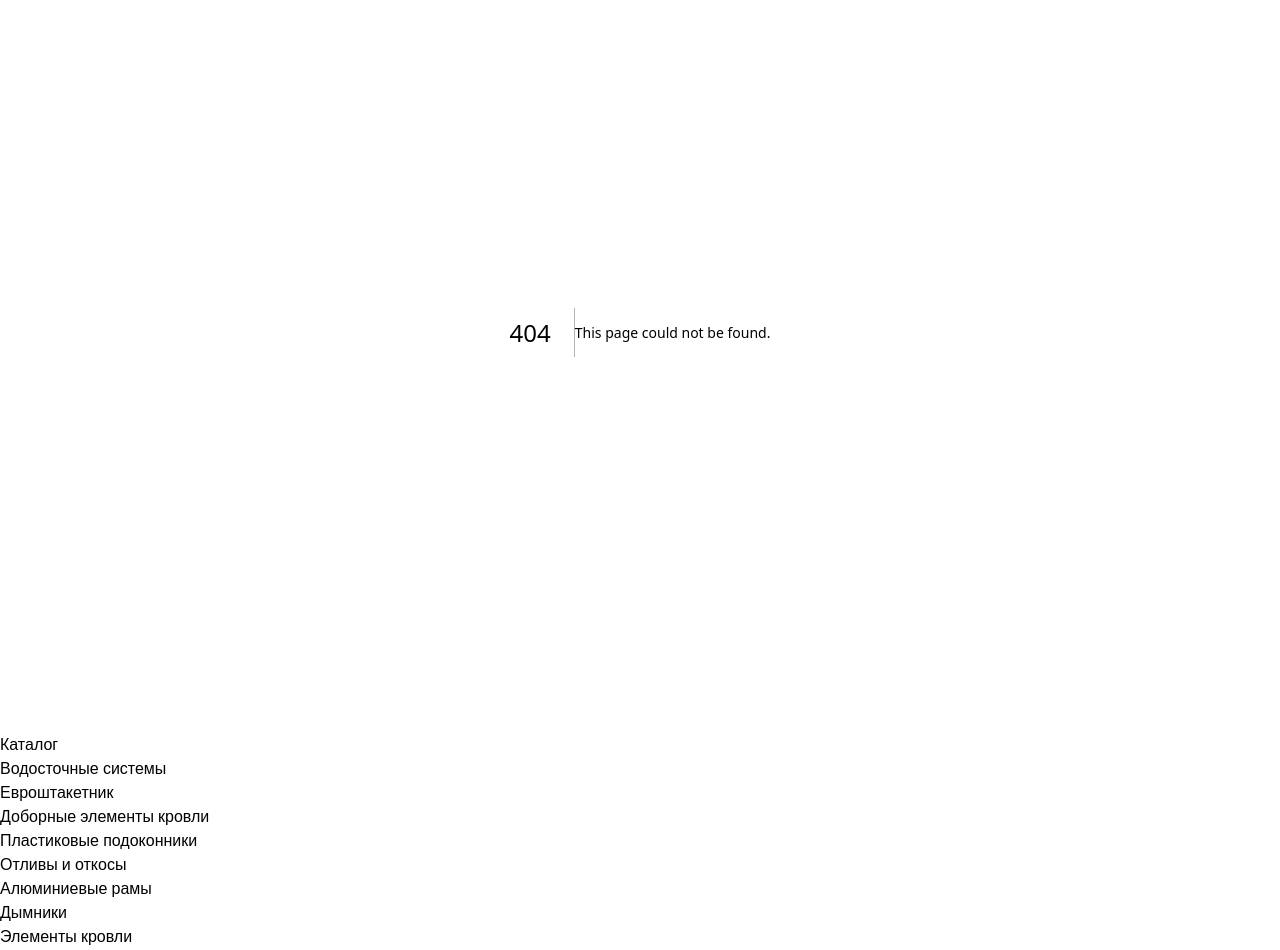
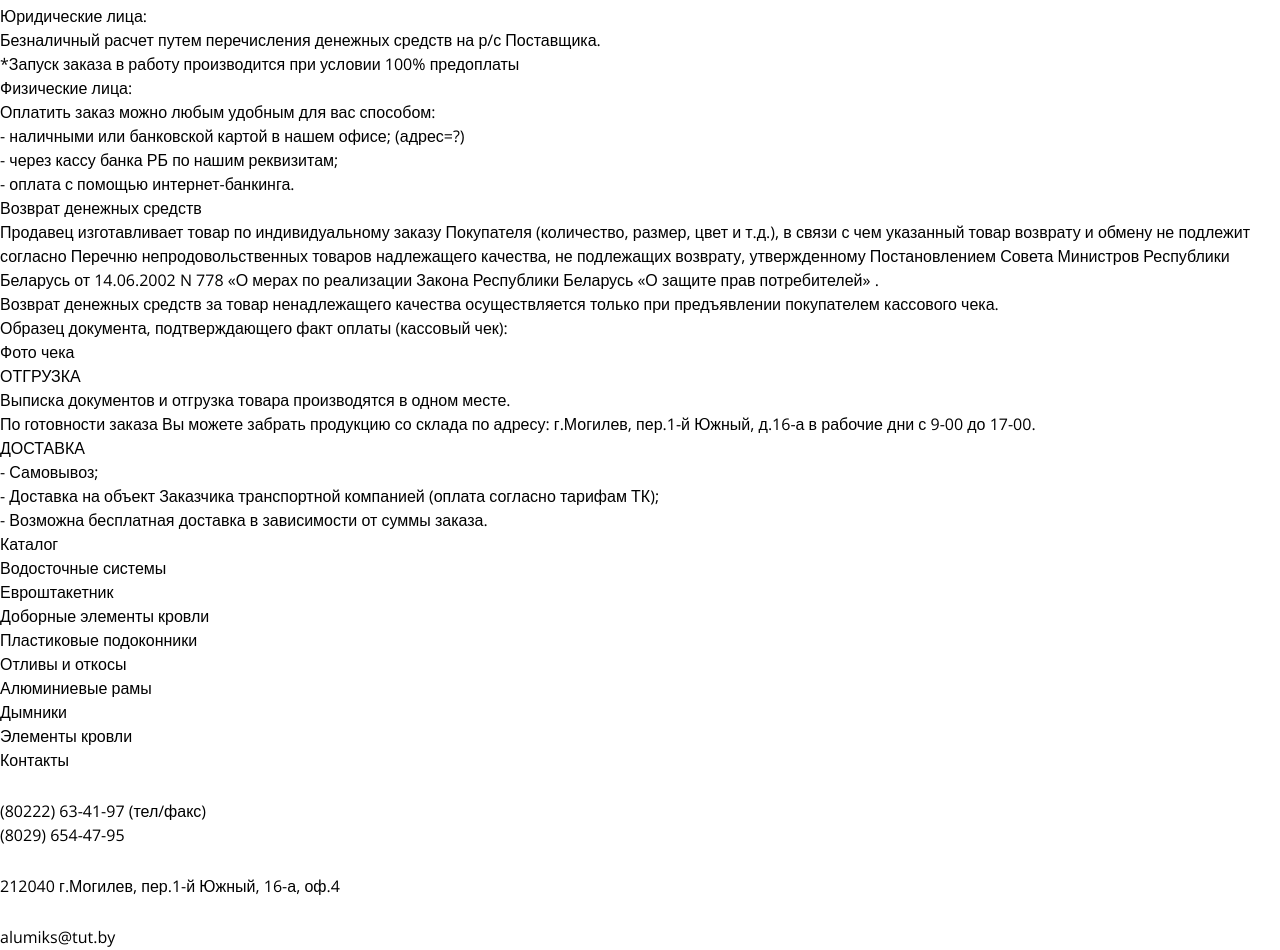
Before and after one commit to PavelKizhlo/alumiks.by, a Next.js app: page /delivery in a window 1280 px wide. Before the commit this address had no page. Shown: the part 222-1172 px from the top of the page. Built offline with nearby package versions, Linux system fonts and the light colour scheme; what @material-tailwind/react would draw is missing.

Commit message:
feat: add delivery info

```diff
--- a/components/Footer.tsx
+++ b/components/Footer.tsx
@@ -44,26 +44,26 @@ export default function Footer() {
           <div className="flex flex-row gap-4">
             <Image src={phoneIcon} alt="icon" height={27} width={27} />
             <div className="flex h-full flex-col gap-2">
-              <Link href="tel:+375294543969">+375 29 454 39 69</Link>
-              <Link href="tel:+375294543969">+375 29 454 39 69</Link>
+              <Link href="tel:80222634197">(80222) 63-41-97 (тел/факс)</Link>
+              <Link href="tel:+375296544795">(8029) 654-47-95</Link>
             </div>
           </div>
           <div className="flex flex-row gap-4">
             <Image src={locationIcon} alt="icon" height={27} width={27} />
-            <Link href="https://goo.gl/maps/XHTaWd377GW9mweQ7" target="_blank">
-              г. Могилев, б–р Непокоренных, д.77 пв. 11
+            <Link href="https://goo.gl/maps/b8ua8Ahgx6opAxSD8" target="_blank">
+              212040 г.Могилев, пер.1-й Южный, 16-а, оф.4
             </Link>
           </div>
           <div className="flex flex-row gap-4">
             <Image src={mailIcon} alt="icon" height={27} width={27} />
-            <Link href="mailto: ALUmix@gmail.com" target="_blank">
-              ALUmix@gmail.com
+            <Link href="mailto: alumiks@tut.by" target="_blank">
+              alumiks@tut.by
             </Link>
           </div>
           <div className="flex flex-col gap-4">
             <div className="flex flex-row gap-4">
               <Image src={clockIcon} alt="icon" height={27} width={27} />
-              <div className="h-full flex flex-col gap-2">
+              <div className="flex h-full flex-col gap-2">
                 <div>Пн–пт 9:00 – 18:00</div>
                 <div>Сб–вс 9:00 – 16:00</div>
               </div>
--- a/components/Header.tsx
+++ b/components/Header.tsx
@@ -10,8 +10,9 @@ export default function Header() {
   const NAVIGATION = [
     { id: 1, title: 'Главная', path: '/' },
     { id: 2, title: 'Каталог', path: '/products' },
-    { id: 3, title: 'О нас', path: '/about' },
-    { id: 4, title: 'Контакты', path: '/contacts' },
+    { id: 3, title: 'Доставка и оплата', path: '/delivery' },
+    { id: 4, title: 'О нас', path: '/about' },
+    { id: 5, title: 'Контакты', path: '/contacts' },
   ];
 
   const { pathname } = useRouter();
--- /dev/null
+++ b/pages/delivery.tsx
@@ -0,0 +1,80 @@
+import React from 'react';
+
+import { openSans } from '../utils/fonts';
+
+function Delivery() {
+  return (
+    <article
+      className={`container mx-auto flex flex-col items-center gap-12 px-32 py-12 ${openSans.className}`}
+    >
+      <h1 className="w-fit border-b-2 border-header-color px-2 text-4xl font-bold">
+        Оплата и доставка
+      </h1>
+      <section className="flex flex-col gap-6">
+        <h2 className="text-xl font-medium">{'Оплата'.toUpperCase()}</h2>
+        <div className="flex flex-col gap-4">
+          <h3 className="text-lg font-bold">Юридические лица:</h3>
+          <p>Безналичный расчет путем перечисления денежных средств на р/с Поставщика.</p>
+          <p className="text-xs">
+            *Запуск заказа в работу производится при условии 100% предоплаты
+          </p>
+        </div>
+        <div className="flex flex-col gap-4">
+          <h3 className="text-lg font-bold">Физические лица:</h3>
+          <ul className="flex flex-col gap-2">
+            Оплатить заказ можно любым удобным для вас способом:
+            <li>- наличными или банковской картой в нашем офисе; (адрес=?)</li>
+            <li> - через кассу банка РБ по нашим реквизитам;</li>
+            <li> - оплата с помощью интернет-банкинга.</li>
+          </ul>
+        </div>
+        <div className="flex flex-col gap-4">
+          <h3 className="text-lg font-bold">Возврат денежных средств</h3>
+          <div className="flex flex-col gap-2">
+            <p>
+              Продавец изготавливает товар по индивидуальному заказу Покупателя
+              (количество, размер, цвет и т.д.), в связи с чем указанный товар возврату и
+              обмену не подлежит согласно Перечню непродовольственных товаров надлежащего
+              качества, не подлежащих возврату, утвержденному Постановлением Совета
+              Министров Республики Беларусь от 14.06.2002 N 778 «О мерах по реализации
+              Закона Республики Беларусь «О защите прав потребителей» .
+            </p>
+            <p>
+              Возврат денежных средств за товар ненадлежащего качества осуществляется
+              только при предъявлении покупателем кассового чека.
+            </p>
+          </div>
+        </div>
+        <div className="flex flex-col gap-4">
+          <h3 className="text-lg font-bold">
+            Образец документа, подтверждающего факт оплаты (кассовый чек):
+          </h3>
+          <div>Фото чека</div>
+        </div>
+      </section>
+      <section className="flex flex-col gap-6">
+        <h2 className="text-xl font-medium">{'Отгрузка'.toUpperCase()}</h2>
+        <div className="flex flex-col gap-2">
+          <p>Выписка документов и отгрузка товара производятся в одном месте.</p>
+          <p>
+            По готовности заказа Вы можете забрать продукцию со склада по адресу:
+            г.Могилев, пер.1-й Южный, д.16-а в рабочие дни с 9-00 до 17-00.
+          </p>
+        </div>
+      </section>
+      <section className="flex w-full flex-col gap-6">
+        <h2 className="text-xl font-medium">{'Доставка'.toUpperCase()}</h2>
+        <ul className="flex flex-col gap-2">
+          <li> - Самовывоз;</li>
+          <li>
+            - Доставка на объект Заказчика транспортной компанией (оплата согласно тарифам
+            ТК);
+          </li>
+          <li>- Возможна бесплатная доставка в зависимости от суммы заказа.</li>
+        </ul>
+      </section>
+    </article>
+  );
+}
+
+export default Delivery;
```
Also changed, not shown: pages/contacts.tsx (+16 -17 lines).
